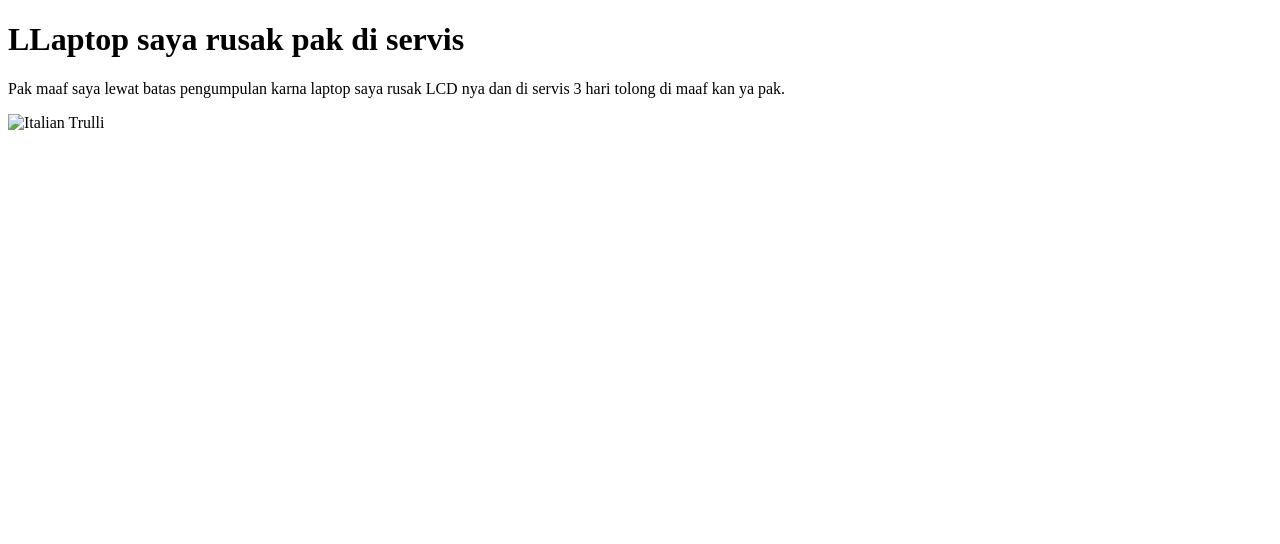
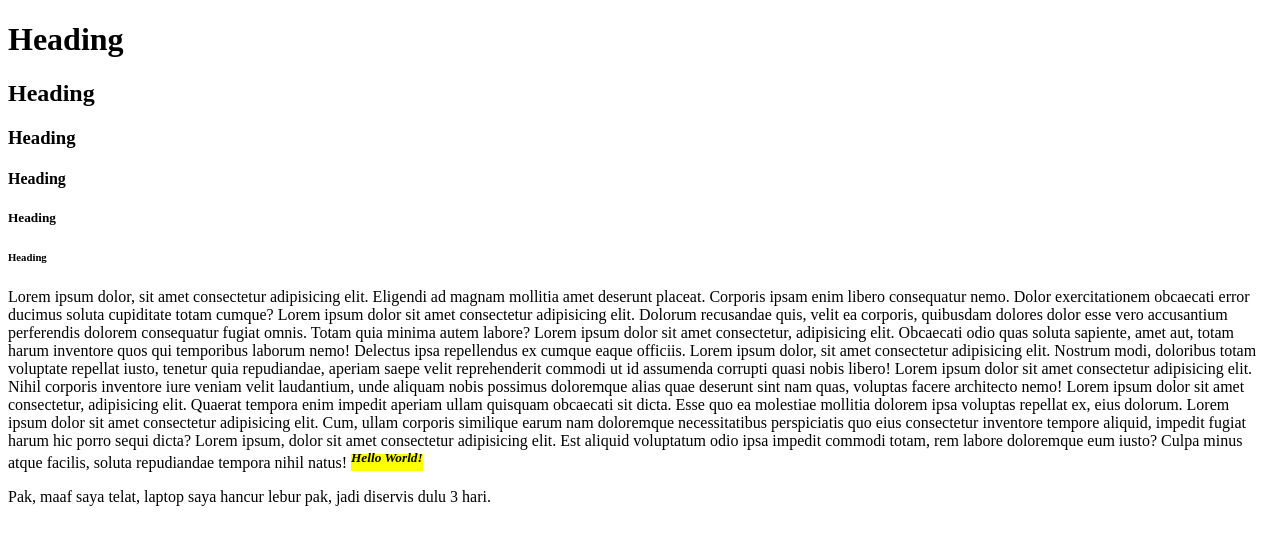
Before and after one commit to YUNGFIDZ/hafidzno1, a plain HTML site: page index.html in a window 1280 px wide. Drawn offline with Linux system fonts and the light colour scheme.

Commit message:
Update index.html

```diff
--- a/index.html
+++ b/index.html
@@ -1,13 +1,28 @@
 <!DOCTYPE html>
-<html>
+<html lang="en">
 <head>
-<title>Page Title</title>
+    <meta charset="UTF-8">
+    <meta name="viewport" content="width=1.0, initial-scale=1.0">
+    <title>Document</title>
 </head>
 <body>
-
-<h1>LLaptop saya rusak pak di servis</h1>
-<p>Pak maaf saya lewat batas pengumpulan karna laptop saya rusak LCD nya dan di servis 3 hari tolong di maaf kan ya pak.</p>
+    <h1>Heading</h1>
+    <h2>Heading</h2>
+    <h3>Heading</h3>
+    <h4>Heading</h4>
+    <h5>Heading</h5>
+    <h6>Heading</h6>
+    <p>Lorem ipsum dolor, sit amet consectetur adipisicing elit. Eligendi ad magnam mollitia amet deserunt placeat. Corporis ipsam enim libero consequatur nemo. Dolor exercitationem obcaecati error ducimus soluta cupiditate totam cumque?
+        Lorem ipsum dolor sit amet consectetur adipisicing elit. Dolorum recusandae quis, velit ea corporis, quibusdam dolores dolor esse vero accusantium perferendis dolorem consequatur fugiat omnis. Totam quia minima autem labore?
+        Lorem ipsum dolor sit amet consectetur, adipisicing elit. Obcaecati odio quas soluta sapiente, amet aut, totam harum inventore quos qui temporibus laborum nemo! Delectus ipsa repellendus ex cumque eaque officiis.
+        Lorem ipsum dolor, sit amet consectetur adipisicing elit. Nostrum modi, doloribus totam voluptate repellat iusto, tenetur quia repudiandae, aperiam saepe velit reprehenderit commodi ut id assumenda corrupti quasi nobis libero!
+        Lorem ipsum dolor sit amet consectetur adipisicing elit. Nihil corporis inventore iure veniam velit laudantium, unde aliquam nobis possimus doloremque alias quae deserunt sint nam quas, voluptas facere architecto nemo!
+        Lorem ipsum dolor sit amet consectetur, adipisicing elit. Quaerat tempora enim impedit aperiam ullam quisquam obcaecati sit dicta. Esse quo ea molestiae mollitia dolorem ipsa voluptas repellat ex, eius dolorum.
+        Lorem ipsum dolor sit amet consectetur adipisicing elit. Cum, ullam corporis similique earum nam doloremque necessitatibus perspiciatis quo eius consectetur inventore tempore aliquid, impedit fugiat harum hic porro sequi dicta?
+        Lorem ipsum, dolor sit amet consectetur adipisicing elit. Est aliquid voluptatum odio ipsa impedit commodi totam, rem labore doloremque eum iusto? Culpa minus atque facilis, soluta repudiandae tempora nihil natus!
+        <mark><i><sup><strong><b>Hello World!</b></strong></sup></i></mark>
+      <p>Pak, maaf saya telat, laptop saya hancur lebur pak, jadi diservis dulu 3 hari.</p>
+    </p>
 
 </body>
 </html>
-<img src="pic_trulli.jpg" alt="Italian Trulli">
```
